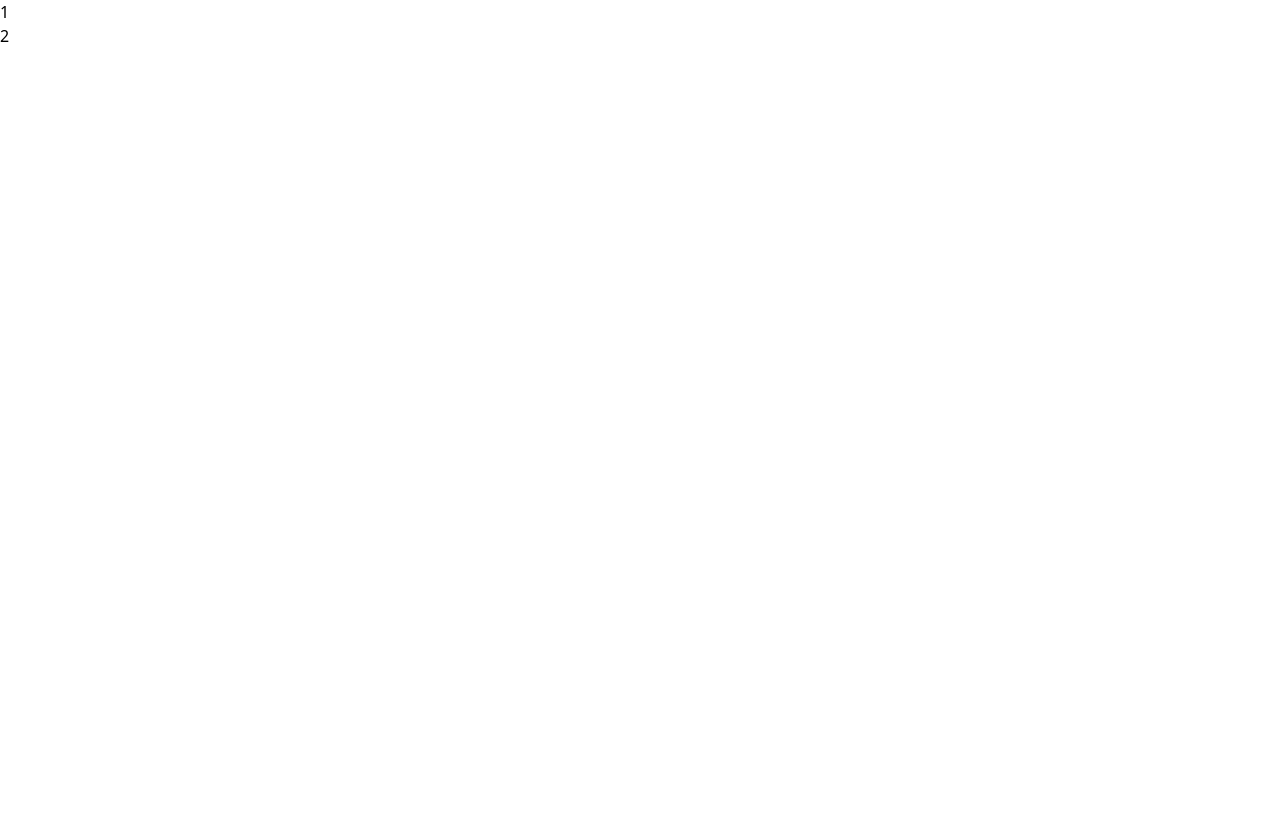
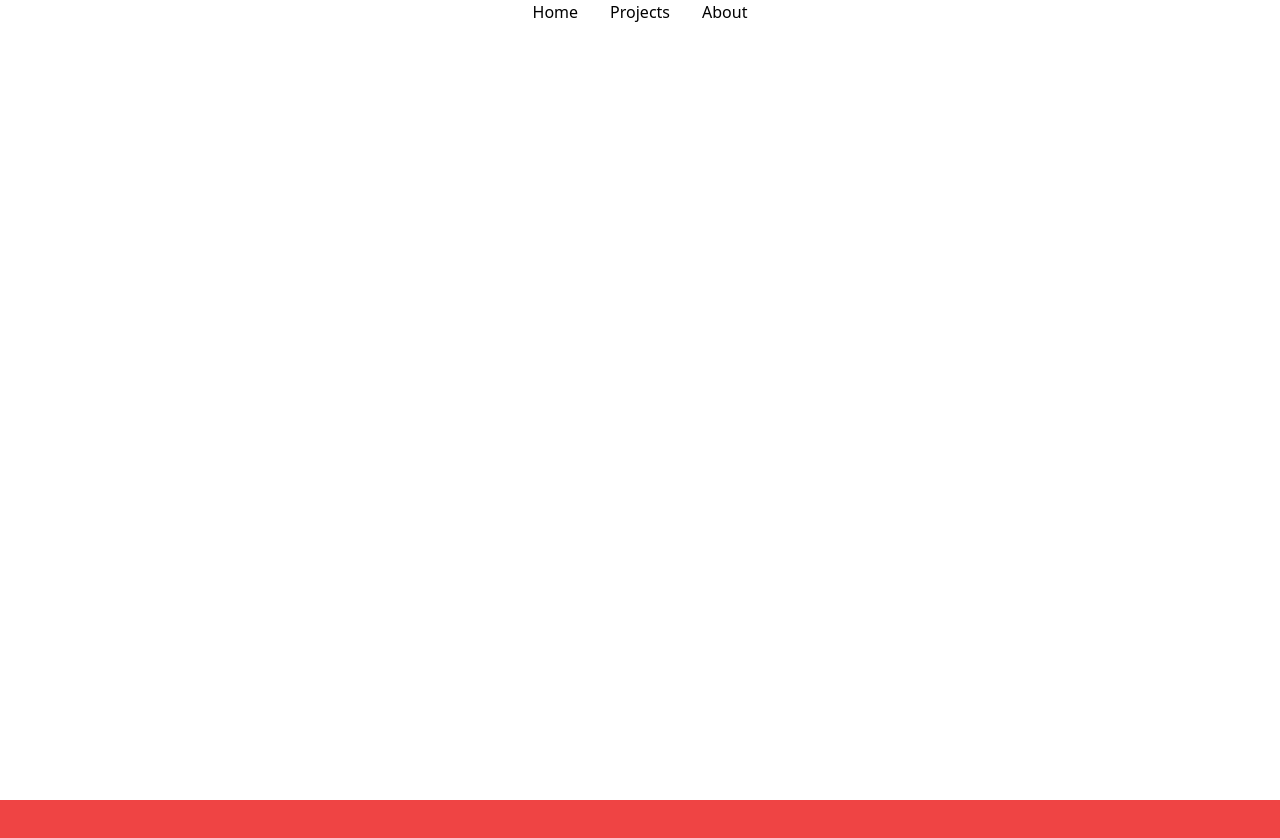
Before and after one commit to briyoon/portfolio, a React (Vite) app: page / in a window 1280 px wide. Shown: the top 838 px of the page. Before the commit the page ends 800 px from the top, so only its background shows below. Built offline with nearby package versions, Linux system fonts and the light colour scheme.

Commit message:
added tailwind jit and navbar

```diff
--- a/src/App.tsx
+++ b/src/App.tsx
@@ -1,14 +1,15 @@
-import { useState } from 'react'
-import reactLogo from './assets/react.svg'
-import './App.css'
+import Navbar from "./components/Navbar"
 
-function App() {
+export default function App() {
   return (
-    <div className="flex flex-col">
-      <p>1</p>
-      <p>2</p>
-    </div>
+    <>
+      <Navbar />
+      <div className="flex flex-col justify-center items-center">
+        <div className="w-full h-screen bg-white"></div>
+        <div id="projects" className="w-full h-screen bg-red-500"></div>
+        <div id="about" className="w-full h-screen bg-blue-500"></div>
+      </div>
+    </>
+
   )
 }
-
-export default App
--- /dev/null
+++ b/src/components/Navbar.tsx
@@ -0,0 +1,13 @@
+import React from 'react'
+
+export default function Navbar() {
+  return (
+    <nav className="fixed left-0 top-0 m-0 w-full">
+      <div className="flex flex-row justify-center items-center">
+        <a href="#" className="mx-4">Home</a>
+        <a href="#projects" className="mx-4">Projects</a>
+        <a href="#about" className="mx-4">About</a>
+      </div>
+    </nav>
+  )
+}
--- a/tailwind.config.cjs
+++ b/tailwind.config.cjs
@@ -1,5 +1,9 @@
 /** @type {import('tailwindcss').Config} */
 module.exports = {
+  mode: 'jit',
+  purge: [
+    "./src/**/*.{js,ts,jsx,tsx}",
+  ],
   content: [
     "./index.html",
     "./src/**/*.{js,ts,jsx,tsx}",
```
